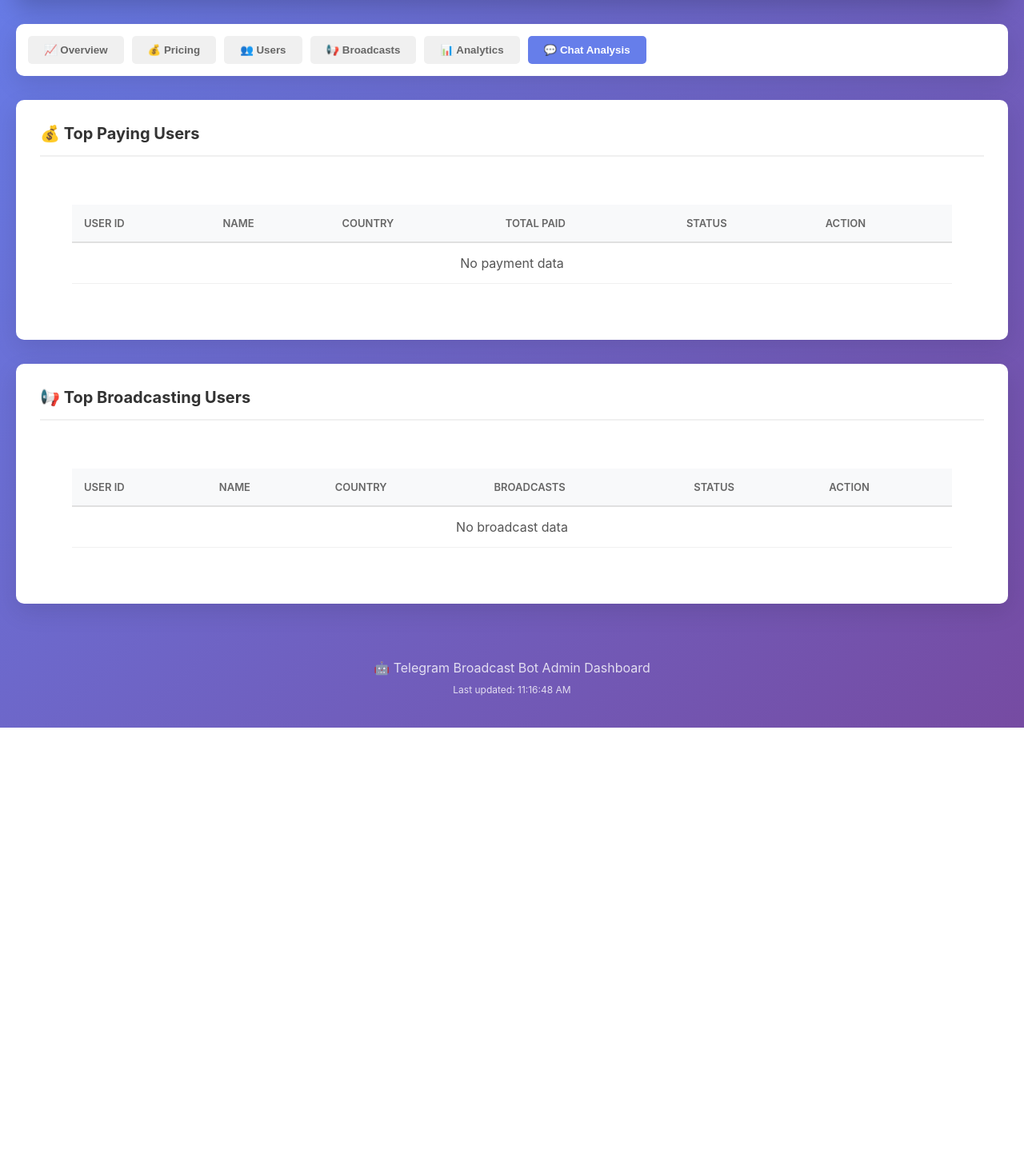
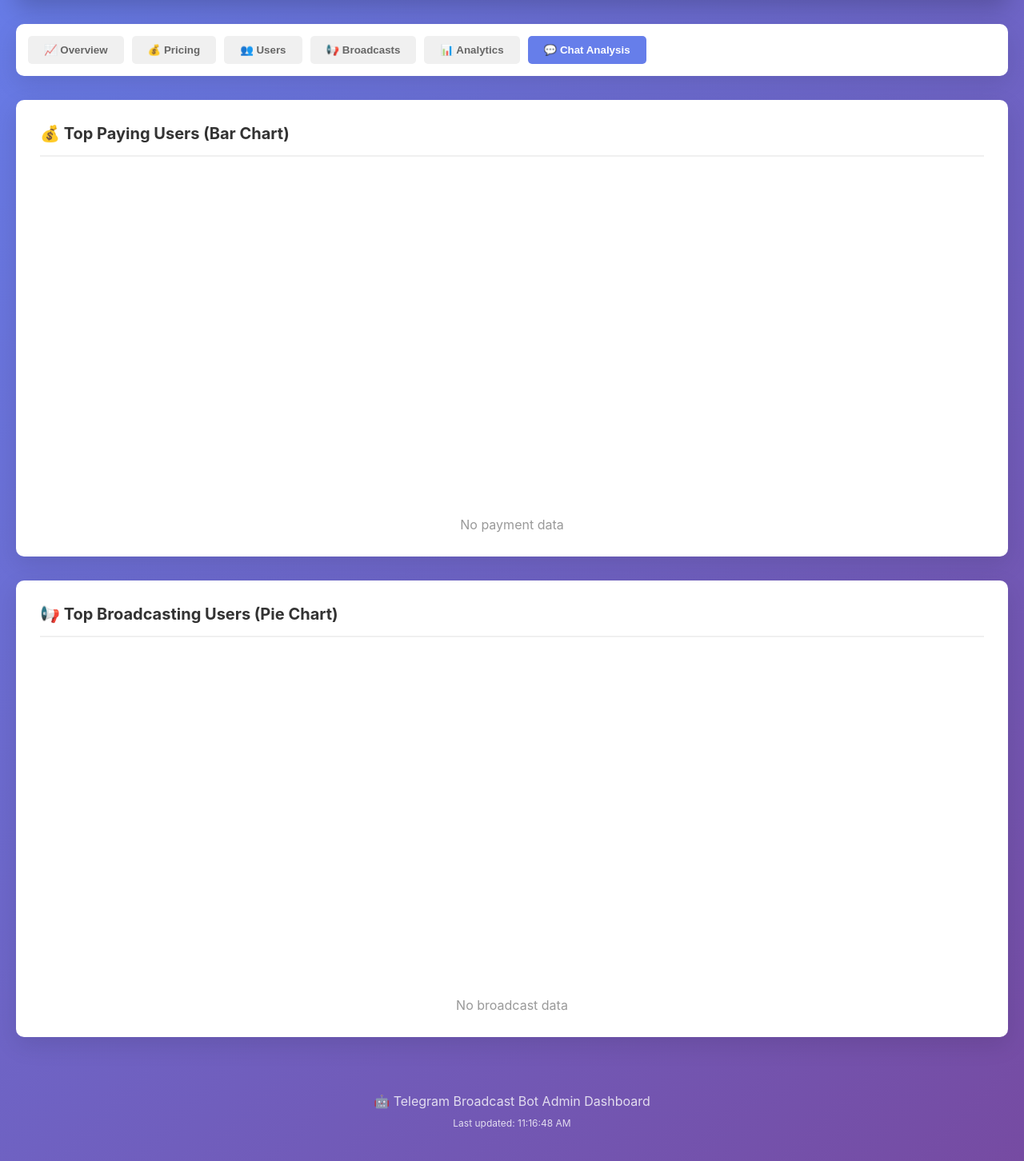
Before and after one commit to ssGITHUB1234/Brodcast-Blast, a Flask app: page / in a window 1280 px wide, after a click on "💬 Chat Analysis". Shown: the part 146-1598 px from the top of the page at 80% size. Before the commit the page ends 1056 px from the top, so only its background shows below. Run offline with Flask 3, Linux system fonts and the light colour scheme; a map, chart or similar area stays blank.

Commit message:
Add interactive charts to the chat analysis dashboard
Integrates Chart.js to render bar and pie charts for top paying and broadcasting users, replacing previous table views. Includes CDN link and updates rendering functions.

Replit-Commit-Author: Agent
Replit-Commit-Session-Id: 26770800-70af-424d-ab3d-cf6257321cad
Replit-Commit-Checkpoint-Type: full_checkpoint
Replit-Commit-Event-Id: 893ab87a-4368-485a-bda1-3e8fa675fa23
Replit-Commit-Screenshot-Url: https://storage.googleapis.com/screenshot-production-us-central1/78a9272a-375e-4540-b490-287a8f018a62/26770800-70af-424d-ab3d-cf6257321cad/PzD33pP

```diff
--- a/backend/templates/dashboard.html
+++ b/backend/templates/dashboard.html
@@ -4,6 +4,7 @@
     <meta charset="UTF-8">
     <meta name="viewport" content="width=device-width, initial-scale=1.0">
     <title>Admin Dashboard - Telegram Broadcast Bot</title>
+    <script src="https://cdn.jsdelivr.net/npm/chart.js"></script>
     <style>
         * {
             margin: 0;
@@ -501,19 +502,19 @@
         <!-- CHAT ANALYSIS TAB -->
         <div id="chat-analysis" class="tab-content">
             <div class="section">
-                <h2>💰 Top Paying Users</h2>
-                <div id="top-paying-section" class="loading">
-                    <div class="spinner"></div>
-                    Loading top paying users...
+                <h2>💰 Top Paying Users (Bar Chart)</h2>
+                <div style="position: relative; height: 400px; margin-bottom: 30px;">
+                    <canvas id="payingChart"></canvas>
                 </div>
+                <div id="top-paying-table"></div>
             </div>
 
             <div class="section">
-                <h2>📢 Top Broadcasting Users</h2>
-                <div id="top-broadcasting-section" class="loading">
-                    <div class="spinner"></div>
-                    Loading top broadcasting users...
+                <h2>📢 Top Broadcasting Users (Pie Chart)</h2>
+                <div style="position: relative; height: 400px; margin-bottom: 30px;">
+                    <canvas id="broadcastingChart"></canvas>
                 </div>
+                <div id="top-broadcasting-table"></div>
             </div>
         </div>
 
@@ -868,9 +869,51 @@
             }
         }
 
+        let payingChart = null;
+        let broadcastingChart = null;
+
         function renderTopPaying(users) {
+            if (!Array.isArray(users) || users.length === 0) {
+                document.getElementById('top-paying-table').innerHTML = '<div style="text-align: center; color: #999;">No payment data</div>';
+                return;
+            }
+
+            // Prepare chart data
+            const labels = users.map(u => `${u.first_name} (#${u.user_id})`);
+            const data = users.map(u => u.total_paid);
+            const colors = users.map(u => u.blocked ? '#f8d7da' : '#d4edda');
+
+            // Destroy existing chart
+            if (payingChart) payingChart.destroy();
+
+            // Create bar chart
+            const ctx = document.getElementById('payingChart').getContext('2d');
+            payingChart = new Chart(ctx, {
+                type: 'bar',
+                data: {
+                    labels: labels,
+                    datasets: [{
+                        label: 'Total Paid ($)',
+                        data: data,
+                        backgroundColor: colors,
+                        borderColor: '#667eea',
+                        borderWidth: 2
+                    }]
+                },
+                options: {
+                    responsive: true,
+                    maintainAspectRatio: false,
+                    plugins: {
+                        legend: {display: true}
+                    },
+                    scales: {
+                        y: {beginAtZero: true}
+                    }
+                }
+            });
+
+            // Render table with actions
             let html = '<table><thead><tr><th>User ID</th><th>Name</th><th>Country</th><th>Total Paid</th><th>Status</th><th>Action</th></tr></thead><tbody>';
-            if (Array.isArray(users) && users.length > 0) {
             users.forEach(u => {
                 const statusBadge = u.blocked ? 'badge-blocked' : 'badge-active';
                 const statusText = u.blocked ? 'BLOCKED' : 'ACTIVE';
@@ -879,16 +922,52 @@
                     `<button class="btn btn-danger btn-small" onclick="toggleUserBan(${u.user_id}, true, 'paying')">Ban</button>`;
                 html += `<tr><td>${u.user_id}</td><td>${u.first_name}</td><td>${u.country}</td><td>$${u.total_paid}</td><td><span class="badge ${statusBadge}">${statusText}</span></td><td>${actionBtn}</td></tr>`;
             });
-            } else {
-                html += '<tr><td colspan="6" style="text-align: center;">No payment data</td></tr>';
-            }
             html += '</tbody></table>';
-            document.getElementById('top-paying-section').innerHTML = html;
+            document.getElementById('top-paying-table').innerHTML = html;
         }
 
         function renderTopBroadcasting(users) {
+            if (!Array.isArray(users) || users.length === 0) {
+                document.getElementById('top-broadcasting-table').innerHTML = '<div style="text-align: center; color: #999;">No broadcast data</div>';
+                return;
+            }
+
+            // Prepare chart data
+            const labels = users.map(u => `${u.first_name} (#${u.user_id})`);
+            const data = users.map(u => u.broadcast_count);
+            const bgColors = [
+                '#FF6384', '#36A2EB', '#FFCE56', '#4BC0C0', '#9966FF',
+                '#FF9F40', '#FF6384', '#C9CBCF', '#4BC0C0', '#FF6384'
+            ];
+
+            // Destroy existing chart
+            if (broadcastingChart) broadcastingChart.destroy();
+
+            // Create pie chart
+            const ctx = document.getElementById('broadcastingChart').getContext('2d');
+            broadcastingChart = new Chart(ctx, {
+                type: 'pie',
+                data: {
+                    labels: labels,
+                    datasets: [{
+                        label: 'Broadcast Count',
+                        data: data,
+                        backgroundColor: bgColors.slice(0, users.length),
+                        borderColor: '#fff',
+                        borderWidth: 2
+                    }]
+                },
+                options: {
+                    responsive: true,
+                    maintainAspectRatio: false,
+                    plugins: {
+                        legend: {position: 'bottom'}
+                    }
+                }
+            });
+
+            // Render table with actions
             let html = '<table><thead><tr><th>User ID</th><th>Name</th><th>Country</th><th>Broadcasts</th><th>Status</th><th>Action</th></tr></thead><tbody>';
-            if (Array.isArray(users) && users.length > 0) {
             users.forEach(u => {
                 const statusBadge = u.blocked ? 'badge-blocked' : 'badge-active';
                 const statusText = u.blocked ? 'BLOCKED' : 'ACTIVE';
@@ -897,11 +976,8 @@
                     `<button class="btn btn-danger btn-small" onclick="toggleUserBan(${u.user_id}, true, 'broadcasting')">Ban</button>`;
                 html += `<tr><td>${u.user_id}</td><td>${u.first_name}</td><td>${u.country}</td><td>${u.broadcast_count}</td><td><span class="badge ${statusBadge}">${statusText}</span></td><td>${actionBtn}</td></tr>`;
             });
-            } else {
-                html += '<tr><td colspan="6" style="text-align: center;">No broadcast data</td></tr>';
-            }
             html += '</tbody></table>';
-            document.getElementById('top-broadcasting-section').innerHTML = html;
+            document.getElementById('top-broadcasting-table').innerHTML = html;
         }
 
         async function toggleUserBan(userId, shouldBan, type) {
```
Also changed, not shown: replit.md (+6 -0 lines). Lines whose indentation alone changed are shown as unchanged.
